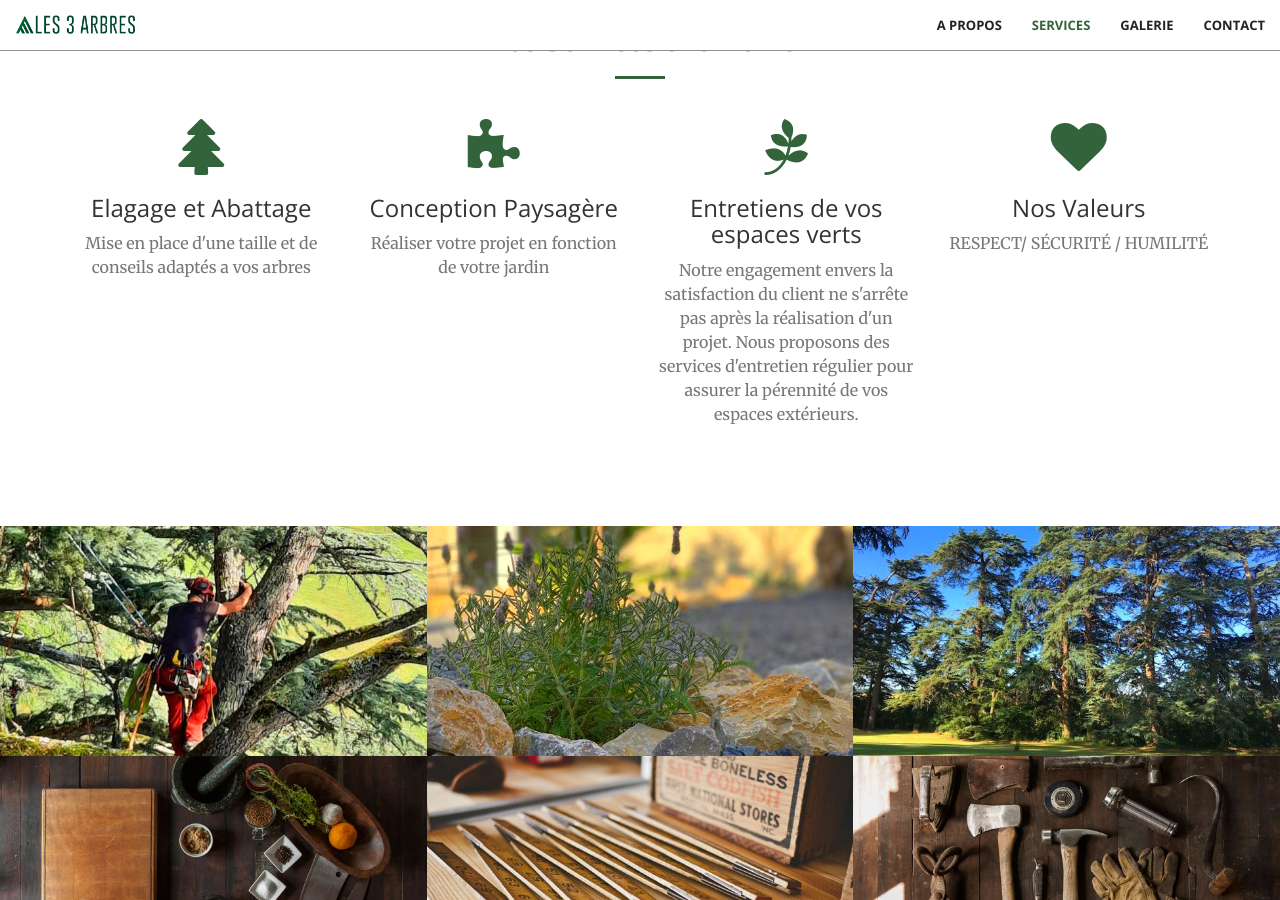
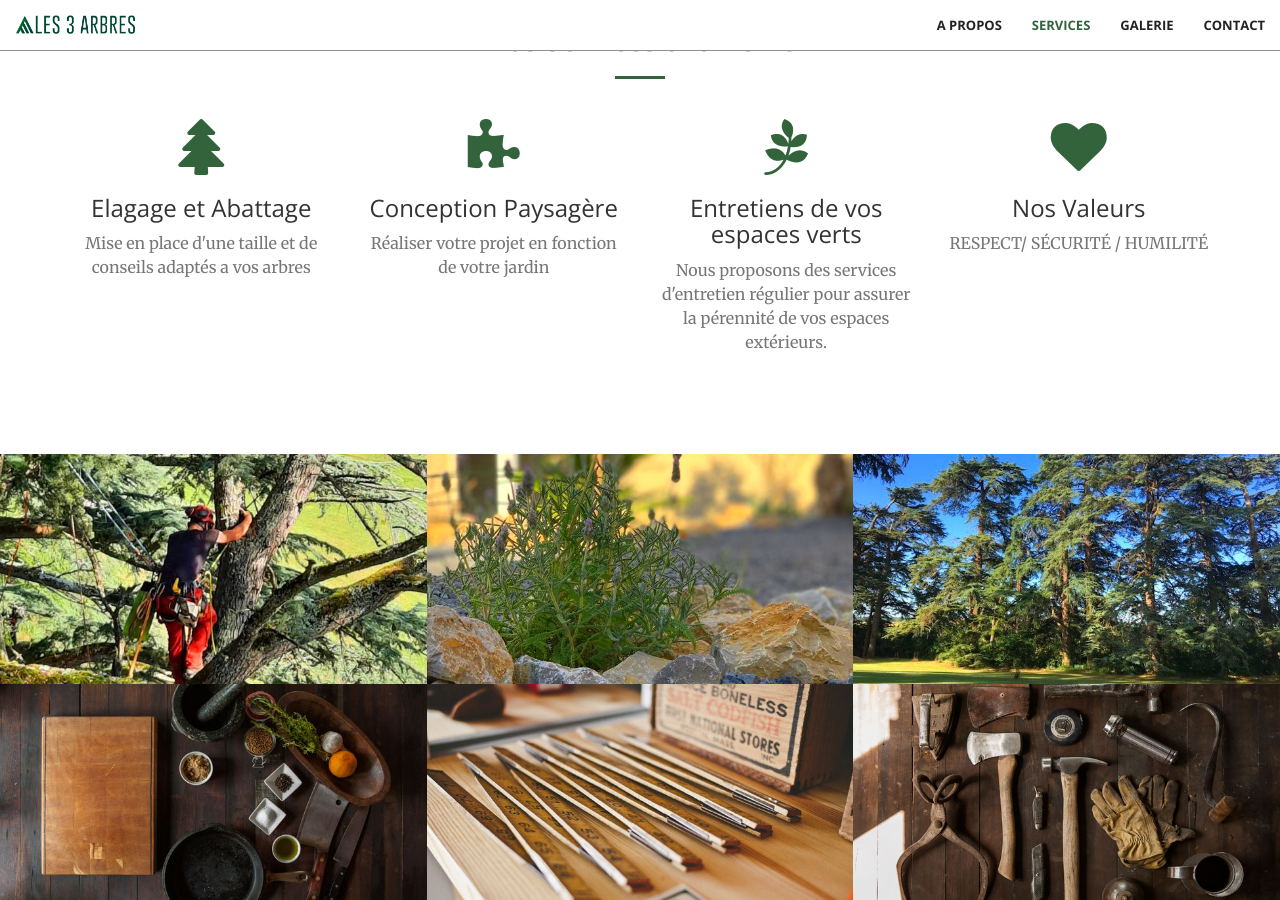
Before and after one commit to 3Abres/3Abres.github.io, a Jekyll site: the page built from index.html, in a window 1280 px wide and 900 px high, scrolled down 1563 px. Built offline with Jekyll 4.4.1, drawn with Linux system fonts in a browser that asks for light colours.

Commit message:
Update services.html

```diff
--- a/_includes/services.html
+++ b/_includes/services.html
@@ -28,7 +28,7 @@
                 <div class="service-box">
                     <i class="fa fa-4x fa-pagelines wow bounceIn text-primary" data-wow-delay=".2s"></i>
                     <h3>Entretiens de vos espaces verts </h3>
-                    <p class="text-muted"> Notre engagement envers la satisfaction du client ne s'arrête pas après la réalisation d'un projet. Nous proposons des services d'entretien régulier pour assurer la pérennité de vos espaces extérieurs.</p>
+                    <p class="text-muted"> Nous proposons des services d'entretien régulier pour assurer la pérennité de vos espaces extérieurs.</p>
                 </div>
             </div>
             <div class="col-lg-3 col-md-6 text-center">
```
